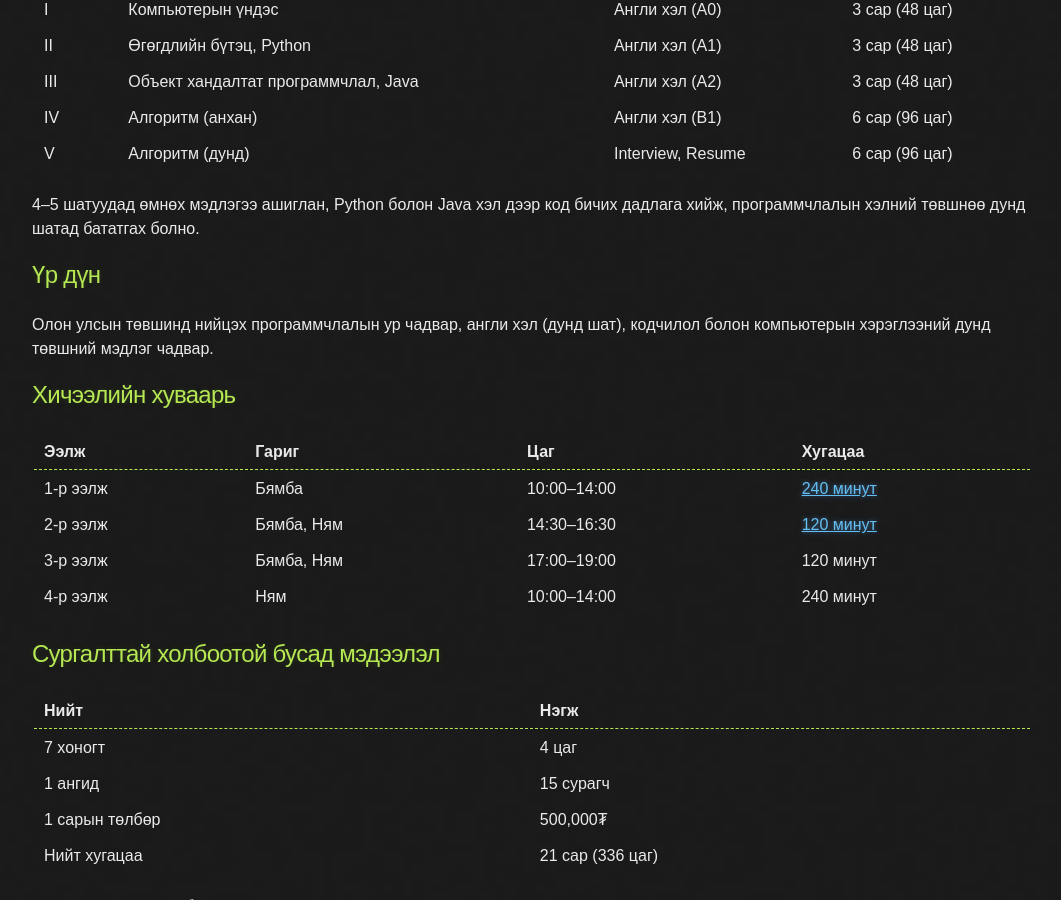
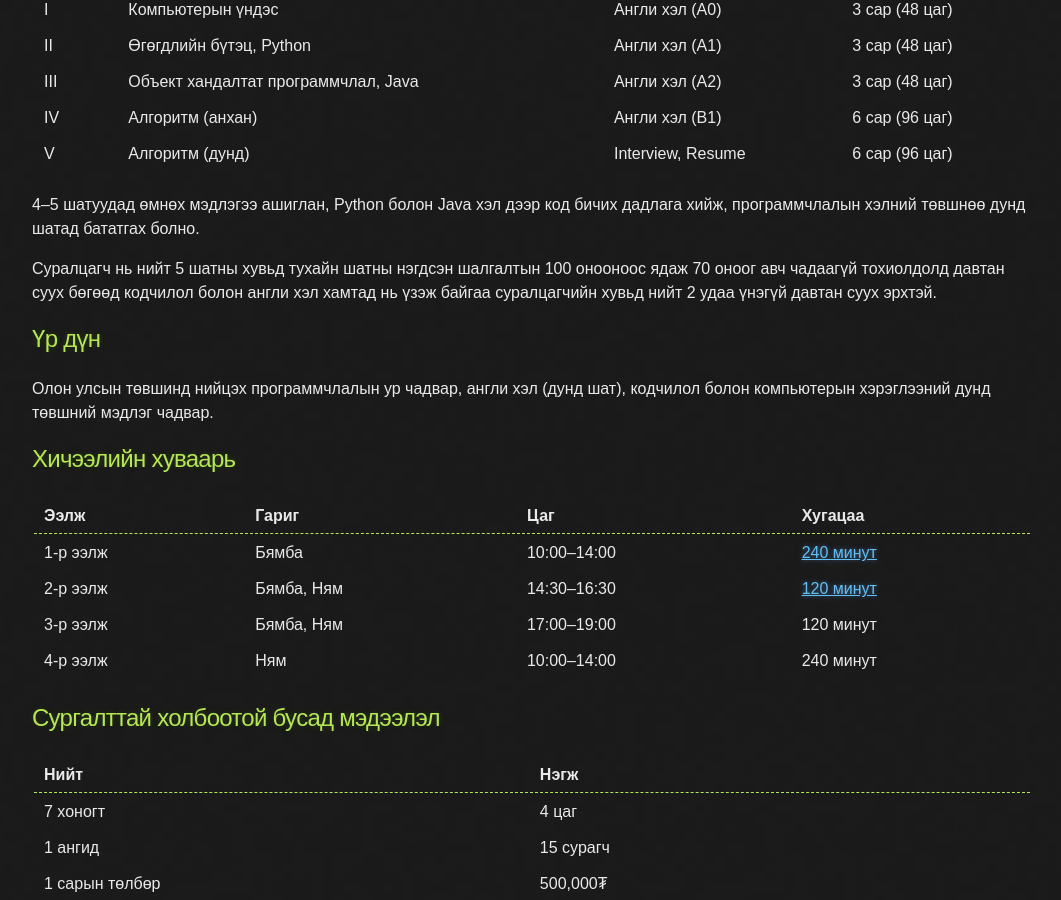
Before and after one commit to ganaatulgaa/corecode, a Jekyll site: the page built from index.md, in a window 1280 px wide and 900 px high, scrolled down 622 px. Shown: the whole window, without its empty margins (108-1169 px from the left). Built offline with Jekyll 4.4.1, drawn with Linux system fonts in a browser that asks for light colours.

Commit message:
Update index.md

```diff
--- a/index.md
+++ b/index.md
@@ -30,6 +30,8 @@ layout: default
 
 4--5 шатуудад өмнөх мэдлэгээ ашиглан, Python болон Java хэл дээр код бичих дадлага хийж, программчлалын хэлний төвшнөө дунд шатад бататгах болно.
 
+Суралцагч нь нийт 5 шатны хувьд тухайн шатны нэгдсэн шалгалтын 100 онооноос ядаж 70 оноог авч чадаагүй тохиолдолд давтан суух бөгөөд кодчилол болон англи хэл хамтад нь үзэж байгаа суралцагчийн хувьд нийт 2 удаа үнэгүй давтан суух эрхтэй.
+
 ## Үр дүн
 
 Олон улсын төвшинд нийцэх программчлалын ур чадвар, англи хэл (дунд шат), кодчилол болон компьютерын хэрэглээний дунд төвшний мэдлэг чадвар.
```
